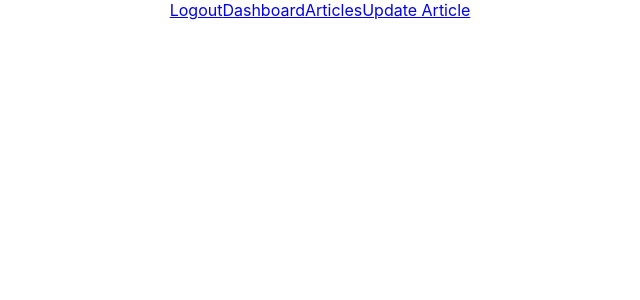
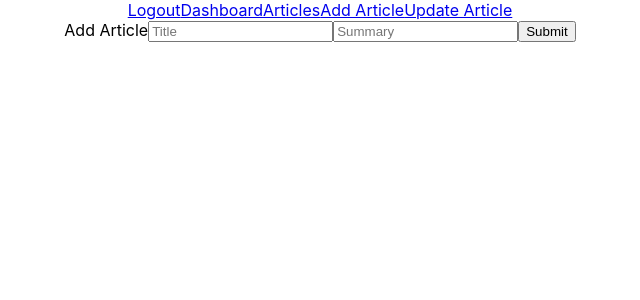
Before and after one commit to roselandroche/Pintereach-Frontend, a React (Create React App) app in the folder articles/: page /addarticle in a window 1280 px wide. Shown: the top 300 px of the page, without its empty margins (320-960 px from the left). Built offline with nearby package versions, Linux system fonts and the light colour scheme; sample sign-in values are in the browser's storage.

Commit message:
Imported and displayed addarticle

```diff
--- a/articles/src/App.js
+++ b/articles/src/App.js
@@ -9,6 +9,7 @@ import Dashboard from './components/Dashboard';
 import Articles from './components/Articles';
 import UpdateArticle from './components/UpdateArticle';
 import Register from './components/Register'
+import AddArticle from './components/AddArticle';
 
 
 import './App.css';
@@ -26,6 +27,7 @@ function App() {
           {signedIn && <Link to="/logout">Logout</Link>}
           <Link to='/dashboard'>Dashboard</Link>
           <Link to='/articles'>Articles</Link>
+          <Link to='/addarticle'>Add Article</Link>
           <Link to='/updatearticle'>Update Article</Link>
           </nav>
 
@@ -33,6 +35,7 @@ function App() {
           <Route exact path='/login' component={Login} />
         <ProtectedRoute exact path='/dashboard' component={Dashboard} />
         <ProtectedRoute exact path='/articles' component={Articles} />
+        <ProtectedRoute exact path='/addarticle' component={AddArticle} />
         <ProtectedRoute exact path='/updatearticle' component={UpdateArticle} />
         <ProtectedRoute exact path="/logout" component={Logout} />
         <Articles />
--- a/articles/src/components/AddArticle.js
+++ b/articles/src/components/AddArticle.js
@@ -1,9 +1,15 @@
-import React from 'react'
+import React, { useState } from 'react'
+import api from '../utils/api'
 
 function AddArticle(props) {
     const [newArticle, setNewArticle] = useState({
-        title: '',
-        summary: ''
+        id: Date.now(),
+        title: "",
+        summary: "",
+        link: "",
+        image: "",
+        user_id: 1,
+        category: ""
     })
 
     const handleChange = event => {
@@ -27,6 +33,7 @@ function AddArticle(props) {
     return (
         <div>
             <form onSubmit={handleSubmit}>
+                <label>Add Article</label>
                 <input
                     type='text'
                     name='title'
@@ -41,7 +48,7 @@ function AddArticle(props) {
                     value={newArticle.summary}
                     onChange={handleChange}
                 />
-                <button type='submit'>Add Article</button>
+                <button type='submit'>Submit</button>
             </form>
         </div>
     )
--- a/articles/src/components/UpdateArticle.js
+++ b/articles/src/components/UpdateArticle.js
@@ -29,6 +29,7 @@ function UpdateArticle(props) {
     return (
         <div>
             <form onSubmit={handleSubmit}>
+                <label>Update Article</label>
                 <input
                     type='text'
                     name='title'
```
Also changed, not shown: articles/src/components/Login.js (indentation only).
